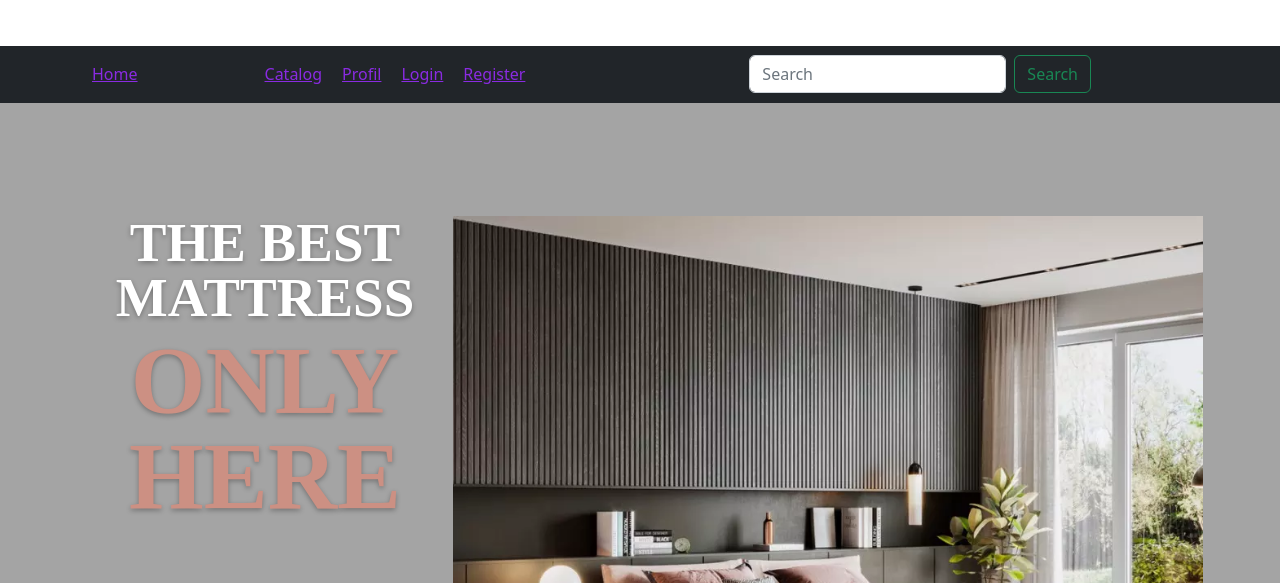
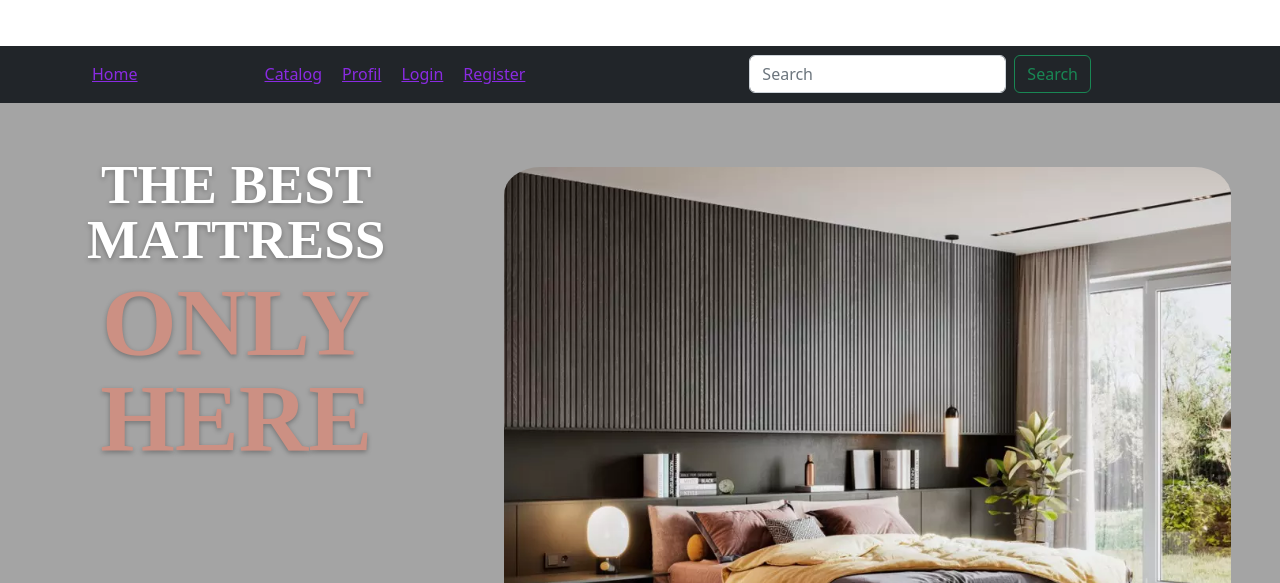
Before and after one commit to Dpetrov88/React-project-mattress, a React (Create React App) app: page / in a window 1280 px wide. Shown: the top 583 px of the page. Built offline with nearby package versions, Linux system fonts and the light colour scheme; no server answers.

Commit message:
Update home.css

```diff
--- a/public/styles/home.css
+++ b/public/styles/home.css
@@ -1,7 +1,8 @@
 #welcome-world {
     width: auto;
+    height: auto;
     padding-right: 15px;
-    padding-top: 7em;
+    padding-top: 1em;
     justify-content: right;
     padding-left: 15px;
     position: relative;
@@ -23,18 +24,22 @@ background-image: url('../images/back.webp');
     z-index: 999;
     margin: 0 auto;
     left: 0;
+    margin-right: 5em;
     top: 40%;
     text-align: center;
     width: 30%
 }
 
 #welcome-world>img {
-    height: auto;
+    height: 35rem;
     display: inline-block;
     vertical-align: middle;
+    margin-left: auto;
+    margin-bottom: 3em;
+    margin-top: 3em;
     max-width: 60%;
-    margin-left: auto;
     padding-left: auto;
+    border-radius: 5%;
 }
 
 .welcome-message h2 {
```
